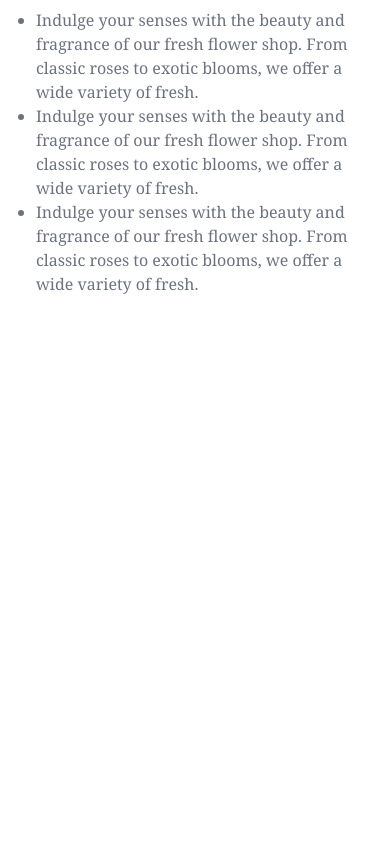
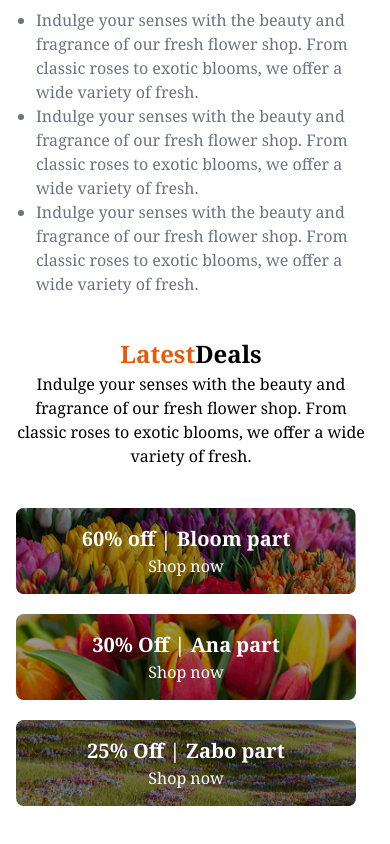
Before and after one commit to JobayerProdhan/B12A02-Responsive-flowers, a plain HTML site: page index.html in a window 390 px wide. Shown: the part 2519-3363 px from the top of the page. Before the commit the page ends 2855 px from the top, so only its background shows below. Drawn offline with nearby package versions, Linux system fonts and the light colour scheme.

Commit message:
latest deal section done with responsive

```diff
--- a/index.html
+++ b/index.html
@@ -185,6 +185,67 @@
             </div>
         </section>
 
+        <!-- latest deals section  -->
+
+        <section>
+              <div class="text-center w-[350px] mx-auto mb-10 md:w-[1140px] md:mx-auto">
+                <h1 class="font-bold text-[24px] md:text-[50px]"><span class="primary-color">Latest</span>Deals</h1>
+                <p>Indulge your senses with the beauty and fragrance of our fresh flower shop. From classic roses to exotic blooms, we offer a wide variety of fresh.</p>
+              </div>
+
+
+           <div class="flex flex-col md:flex-row  md:h-64">
+  <!-- Bloom card -->
+  <div class="w-full md:w-[400px] md:flex md:flex-col gap-[100] ">
+    <div class="relative md:flex-1 bg-no-repeat bg-cover bg-center bg-[url('/assets/deal-bloom.png')] p-4 rounded-lg overflow-hidden">
+
+  <!-- black overlay -->
+  <div class="absolute inset-0 bg-black/40 z-0"></div>
+
+  <!-- content -->
+  <div class="relative z-10 text-white text-center justify-center">
+    <h1 class="font-bold text-[20px]">60% off | Bloom part</h1>
+    <h3>Shop now</h3>
+  </div>
+</div>
+
+
+    <!-- Ana card -->
+ <div class="relative md:flex-1 bg-no-repeat bg-cover bg-center bg-[url('/assets/deal-ana.png')] p-4 mt-[20px] rounded-lg overflow-hidden">
+
+  <!-- Black transparent overlay -->
+  <div class="absolute inset-0 bg-black/40 z-0"></div>
+
+  <!-- Foreground content -->
+  <div class="relative z-10 text-white text-center justify-center">
+    <h1 class="font-bold text-[20px] ">30% Off | Ana part</h1>
+    <h3>Shop now</h3>
+  </div>
+
+</div>
+
+  </div>
+
+  <!-- Zabo card -->
+<div class="relative w-full md:w-3/4 md:flex-1 bg-no-repeat bg-cover bg-center bg-[url('/assets/deal-zabo.png')] mt-5 md:mt-0 md:ml-5 rounded-lg overflow-hidden flex items-center justify-center p-4">
+
+  <!-- Black transparent overlay -->
+  <div class="absolute inset-0 bg-black/40 z-0"></div>
+
+  <!-- Foreground content -->
+  <div class="relative z-10 text-white text-center">
+    <h1 class="font-bold text-[20px] md:text-[40px]">25% Off | Zabo part</h1>
+    <h3>Shop now</h3>
+  </div>
+
+</div>
+
+</div>
+
+
+
+        </section>
+
 
     </main>
 
```
